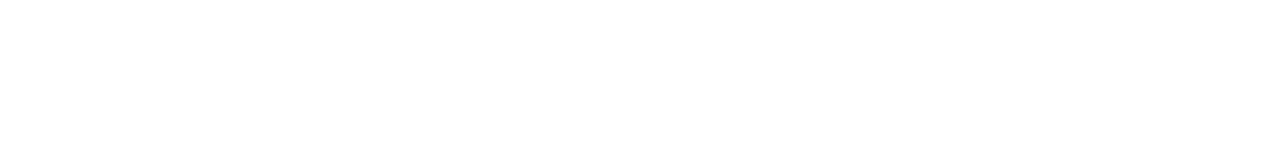
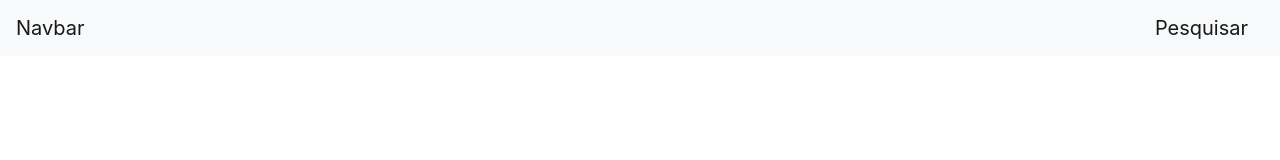
Before and after one commit to caioriver/Site, a website: page index.html in a window 1280 px wide. Drawn offline with nearby package versions, Linux system fonts and the light colour scheme.

Commit message:
bootstrap

```diff
--- a/index.html
+++ b/index.html
@@ -5,9 +5,14 @@
     <meta name="viewport" content="width=device-width, initial-scale=1.0">
     <meta http-equiv="X-UA-Compatible" content="ie=edge">
     <title>Administração</title>
-
+    <link rel="stylesheet" href="node_modules/bootstrap/dist/css/bootstrap.css">
+    <link rel="stylesheet" href="css/style.css">
 </head>
 <body>
-
+    <nav class="navbar navbar-light bg-light">
+        <a href="#" class="navbar-brand">Navbar</a>
+        <a href="#" class="navbar-brand">Pesquisar</a>
+        </form>
+      </nav>
 </body>
 </html>
```
